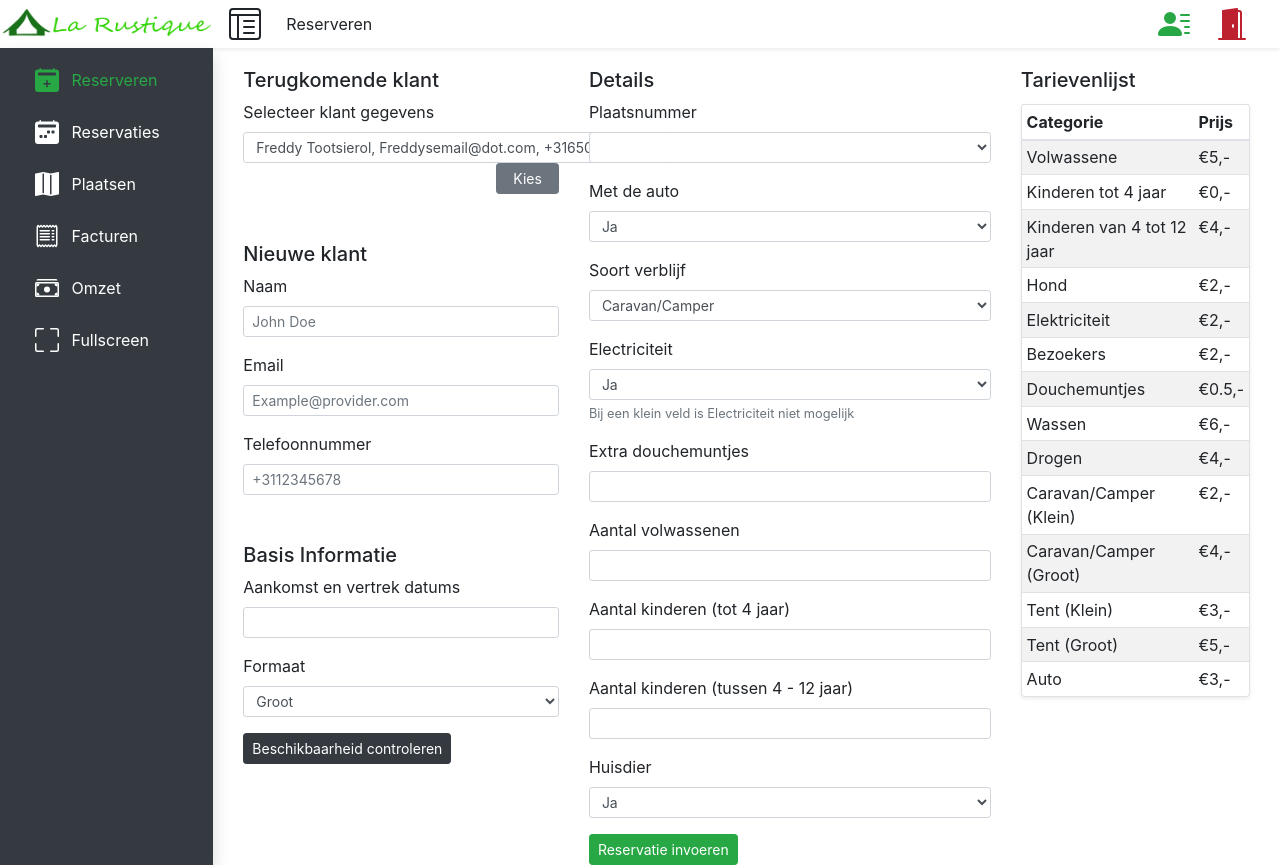
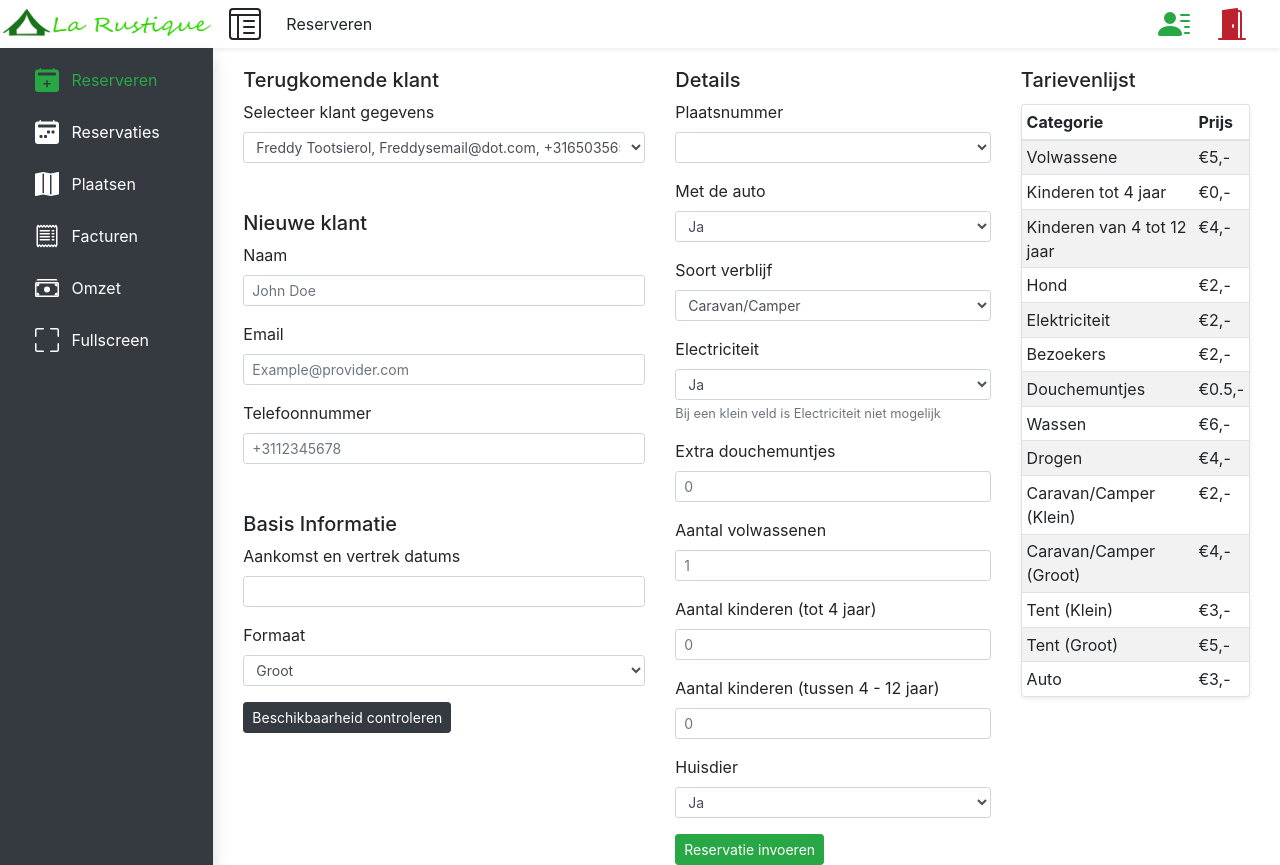
Before and after one commit to MrNiceguyXVI/La-Rustique-Reserveringssysteem, a PHP site: page /Menu.php in a window 1280 px wide, after a click on "Reserveren". Run offline with PHP 8.4, Linux system fonts and the light colour scheme; data comes from the database, SQL or seed files in the repository; lists and menus that the app fills with data are empty.

Commit message:
added autofill function

```diff
--- a/Javascripts/CustomFunctions.js
+++ b/Javascripts/CustomFunctions.js
@@ -79,7 +79,7 @@ function BestaandeKlanten(){
     KlantenDataRequest.send();
 }
 
-function VulReservatieInfo(){
+function AanpassingDoorvoeren(){
 
 }
 
@@ -238,9 +238,9 @@ function MaakReservatie(){
     KinderenTot12 = 0;
   }
 
-  //call Plekken Beschikbaar Function to refresh the already existing customer selector
-  PlekkenBeschikbaar();
-  PlekkenBeschikbaar();
+  //call bestaande klanten Function to refresh the already existing customer selector
+  BestaandeKlanten();
+  BestaandeKlanten();
 
   /*checks if there are any error messages.
   *If there are, it'll send an alert with the messages and it'll cancel the AJAX request
@@ -277,8 +277,6 @@ function MaakReservatie(){
     ReservatieRequest.send();
 
     //Refreshes the customer selector
-    BestaandeKlanten();
-    BestaandeKlanten();
 
     //document.getElementById('Dates').value = null;
   } else{
@@ -294,15 +292,67 @@ function VulKlantenInfo(){
   var Telefoon = document.getElementById('Telefoon').value = KDataArray[2];
 }
 
+// function VerwijderKlant() {
+//   var verwijderen = confirm("Weet je zeker dat je deze klant wilt verwijderen?\nDruk op OK om de klant te verwijderen");
+//   if(verwijderen == true){
+//     var Message = "Klant wordt verwijderd";
+//     var KDataArray = document.getElementById('KlantenData').value.split("|");
+//     var DNaam = document.getElementById('Naam').value = KDataArray[0];
+//     var DEmail = document.getElementById('Email').value = KDataArray[1];
+//     var DTelefoon = document.getElementById('Telefoon').value = KDataArray[2];
+
+//     var KlantenVerwijderRequest = new XMLHttpRequest();                            //Http Request to delete the customer via php
+//     KlantenVerwijderRequest.onreadystatechange = function(){
+//       if (this.readyState == 4 && this.status == 200){
+//         document.getElementById('DeleteKlant').innerHTML = this.responseText;
+//       }
+//     };
+//     KlantenVerwijderRequest.open("GET", "SQLQueries/DeleteKlant.php?naam="+encodeURIComponent(DNaam)+"&email="+encodeURIComponent(DEmail)+"&telefoon="+encodeURIComponent(DTelefoon), true);
+//     KlantenVerwijderRequest.send();
+
+//   }else{
+//     var Message = "Verwijderen geannuleerd";
+//   }
+//   alert(Message);
+
+// }
+
 function VulReservatieAanpassenData(){
-  var PlaatsNr = document.getElementById('AanpassenPlekNummer');
-
   var RDataArray = document.getElementById('BestaandeReservatieData').value.split("|");
   var VertrekDatum = document.getElementById('AanpassenVertrekDatum').value = RDataArray[0];
-  opt = document.createElement('option');
-  opt.appendChild(document.createTextNode(RDataArray[1]));
-  opt.value = RDataArray[1];
-  PlaatsNr.appendChild(opt);
+  var PlaatsNr = document.getElementById('OrigineelPlaatsNummer').value = placeholder = RDataArray[1];
+  var PlaatsNr = document.getElementById('OrigineelPlaatsNummer').innerHTML = placeholder = RDataArray[1];
+  //if there are showercoins already added to the reservation it finds them and enters them into the input, and if not it'll enter 0
+  if(RDataArray[2] == ''){
+    var DoucheMuntjes = document.getElementById('AanpassenDoucheMuntjes').value = 0;
+  } else {
+    var DoucheMuntjes = document.getElementById('AanpassenDoucheMuntjes').value = RDataArray[2];
+  }
+
+  //if there are visitors already added to the reservation it finds them and enters them into the input, and if not it'll enter 0
+  if(RDataArray[3] == ''){
+    var Bezoekers = document.getElementById('AanpassenBezoekers').value = 0;
+  } else {
+    var Bezoekers = document.getElementById('AanpassenBezoekers').value = RDataArray[3];
+  }
+
+  //if there are cleaning cycles already added to the reservation it finds them and enters them into the input, and if not it'll enter 0
+  if(RDataArray[4] == ''){
+    var WasBeurten = document.getElementById('AanpassenWassen').value = 0;
+  } else {
+    var WasBeurten = document.getElementById('AanpassenWassen').value = RDataArray[4];
+  }
+
+  //if there are drying cycles already added to the reservation it finds them and enters them into the input, and if not it'll enter 0
+  if(RDataArray[5] == ''){
+    var DroogBeurten = document.getElementById('AanpassenDrogen').value = 0;
+  } else {
+    var DroogBeurten = document.getElementById('AanpassenDrogen').value = RDataArray[5];
+  }
+}
+
+function VerwijderReservatie() {
+
 }
 
 //Function that happens when the Revenue section is loaded
--- a/Menu.php
+++ b/Menu.php
@@ -142,18 +142,19 @@ $currentDate = date("Y-m-d");
               <div class="container-fluid">
               <form id="ReserverenForm">
                 <div class="row mt-3">
-                  <div class="col-4">
+                  <div class="col-5">
                     <div class="mb-5">
                       <div class="h5">Terugkomende klant</div>
                       <div class="form-group">
                         <label for="Bestaande klant" class="mr-5 mb-2">Selecteer klant gegevens</label>
-                        <div class="form-inline">
-                          <select class="form-control form-control-sm px-auto" id="KlantenData">
+                        <!-- <div class="form-inline"> -->
+                          <select class="form-control form-control-sm px-auto" id="KlantenData" onchange="VulKlantenInfo()">
                             <!--Er word een AJAX request gemaakt in CustomFunctions.js om
                             de all bestaande klanten weer te geven-->
                           </select>
-                          <button type="button" class="btn btn-sm btn-secondary ml-auto px-3" onclick="VulKlantenInfo()">Kies</button>
-                        </div>
+                          <!-- <button type="button" class="btn btn-sm btn-danger ml-2" onclick="VerwijderKlant()">Klant Verwijderen</button>
+                          <div id="DeleteKlant">d</div> -->
+                        <!-- </div> -->
                       </div>
                     </div>
                     <div id="ReservatieInvoeren"></div>
@@ -190,7 +191,7 @@ $currentDate = date("Y-m-d");
                       <a type="button" class="btn btn-sm btn-dark" onclick="PlekkenBeschikbaar()">Beschikbaarheid controleren</a>
                     </div>
                   </div>
-                  <div class="col-5">
+                  <div class="col-4">
                     <div id="Details">
                       <div class="h5">Details</div>
                       <div class="form-group">
@@ -223,19 +224,19 @@ $currentDate = date("Y-m-d");
                       </div>
                       <div class="form-group">
                         <label for="GratisDouche">Extra douchemuntjes</label>
-                        <input type="number" class="form-control form-control-sm" value="" naam="ExtraDoucheMuntjes" id="ExtraDoucheMuntjes">
+                        <input type="number" class="form-control form-control-sm" value="" naam="ExtraDoucheMuntjes" id="ExtraDoucheMuntjes" placeholder="0">
                       </div>
                       <div class="form-group">
                         <label for="AantalVolwassenen">Aantal volwassenen</label>
-                        <input type="number" class="form-control form-control-sm" value="" name="Volwassenen" id="Volwassenen">
+                        <input type="number" class="form-control form-control-sm" value="" name="Volwassenen" id="Volwassenen" placeholder="1">
                       </div>
                       <div class="form-group">
                         <label for="AantalKindTot4">Aantal kinderen (tot 4 jaar)</label>
-                        <input type="number" class="form-control form-control-sm" value="" name="KinderenTot4" id="KinderenTot4">
+                        <input type="number" class="form-control form-control-sm" value="" name="KinderenTot4" id="KinderenTot4" placeholder="0">
                       </div>
                       <div class="form-group">
                         <label for="AantalKindTot12">Aantal kinderen (tussen 4 - 12 jaar)</label>
-                        <input type="number" class="form-control form-control-sm" value="" name="KinderenTot12" id="KinderenTot12">
+                        <input type="number" class="form-control form-control-sm" value="" name="KinderenTot12" id="KinderenTot12" placeholder="0">
                       </div>
                       <div class="form-group">
                         <label for="Huisdier">Huisdier</label>
@@ -288,8 +289,8 @@ $currentDate = date("Y-m-d");
                         de juiste bestaande reservaties weer te geven-->
                       </select>
                       <div class="form-inline my-2">
-                        <button type="button" class="btn btn-sm btn-danger mr-2 px-3" onclick="">Verwijder Reservatie</button>
-                        <button type="button" class="btn btn-sm btn-success mr-2 px-3" onclick="VulReservatieInfo()">Aanpassingen doorvoeren</button>
+                        <button type="button" class="btn btn-sm btn-danger mr-2 px-3" onclick="VerwijderReservatie()">Verwijder Reservatie</button>
+                        <button type="button" class="btn btn-sm btn-success mr-2 px-3" onclick="AanpassingDoorvoeren()">Aanpassingen doorvoeren</button>
                       </div>
                     </div>
                   </div>
@@ -299,28 +300,28 @@ $currentDate = date("Y-m-d");
                       <input type="text" class="form-control form-control-sm" naam="AanpassenVertrekDatum" id="AanpassenVertrekDatum" value="" onkeydown="return false" onchange="FunctiontocheckSpotAvailability()">
                     </div>
                     <div class="form-group">
-                      <label for="VertrekDatum aanpassen" class="">Doucemuntes</label>
-                      <input type="number" class="form-control form-control-sm" value="" id="">
+                      <label for="VertrekDatum aanpassen" class="">Douchemuntjes</label>
+                      <input type="number" class="form-control form-control-sm" value="" id="AanpassenDoucheMuntjes">
                     </div>
                     <div class="form-group">
                       <label for="VertrekDatum aanpassen" class="">Was beurten</label>
-                      <input type="number" class="form-control form-control-sm" value="" id="">
+                      <input type="number" class="form-control form-control-sm" value="" id="AanpassenWassen">
                     </div>
                   </div>
                   <div class="col-4">
                     <div class="form-group">
                       <label for="VertrekDatum aanpassen" class="">Plaats nummer</label>
                       <select class="form-control form-control-sm" id="AanpassenPlekNummer">
-
+                        <option id="OrigineelPlaatsNummer"></option>
                       </select>
                     </div>
                     <div class="form-group">
                       <label for="VertrekDatum aanpassen" class="">Bezoekers</label>
-                      <input type="number" class="form-control form-control-sm" value="" id="">
+                      <input type="number" class="form-control form-control-sm" value="" id="AanpassenBezoekers">
                     </div>
                     <div class="form-group">
                       <label for="VertrekDatum aanpassen" class="">Droog beurten</label>
-                      <input type="number" class="form-control form-control-sm" value="" id="">
+                      <input type="number" class="form-control form-control-sm" value="" id="AanpassenDrogen">
                     </div>
                   </div>
                 </div>
```
Also changed, not shown: SQLQueries/ReservatieData.php (+48 -1 lines).
